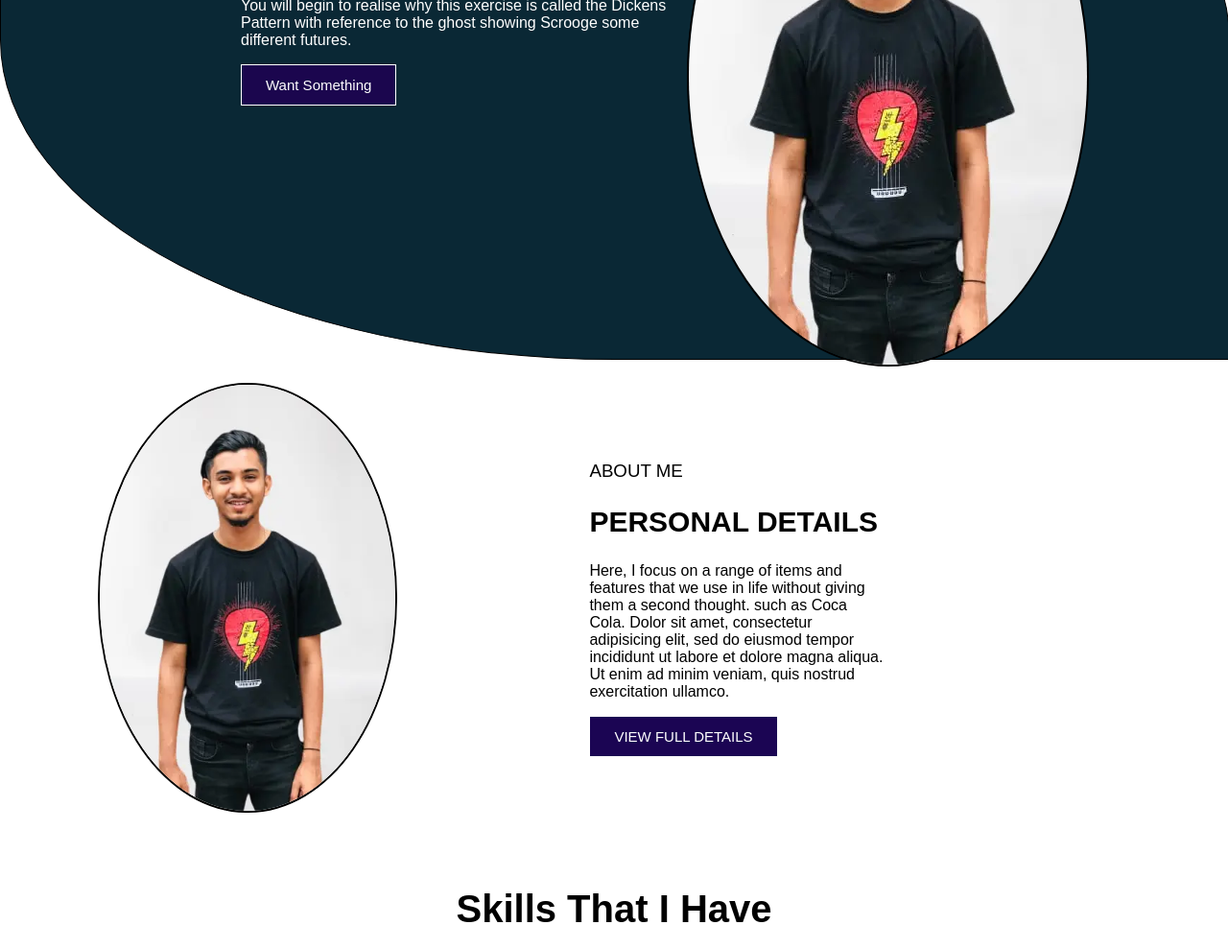
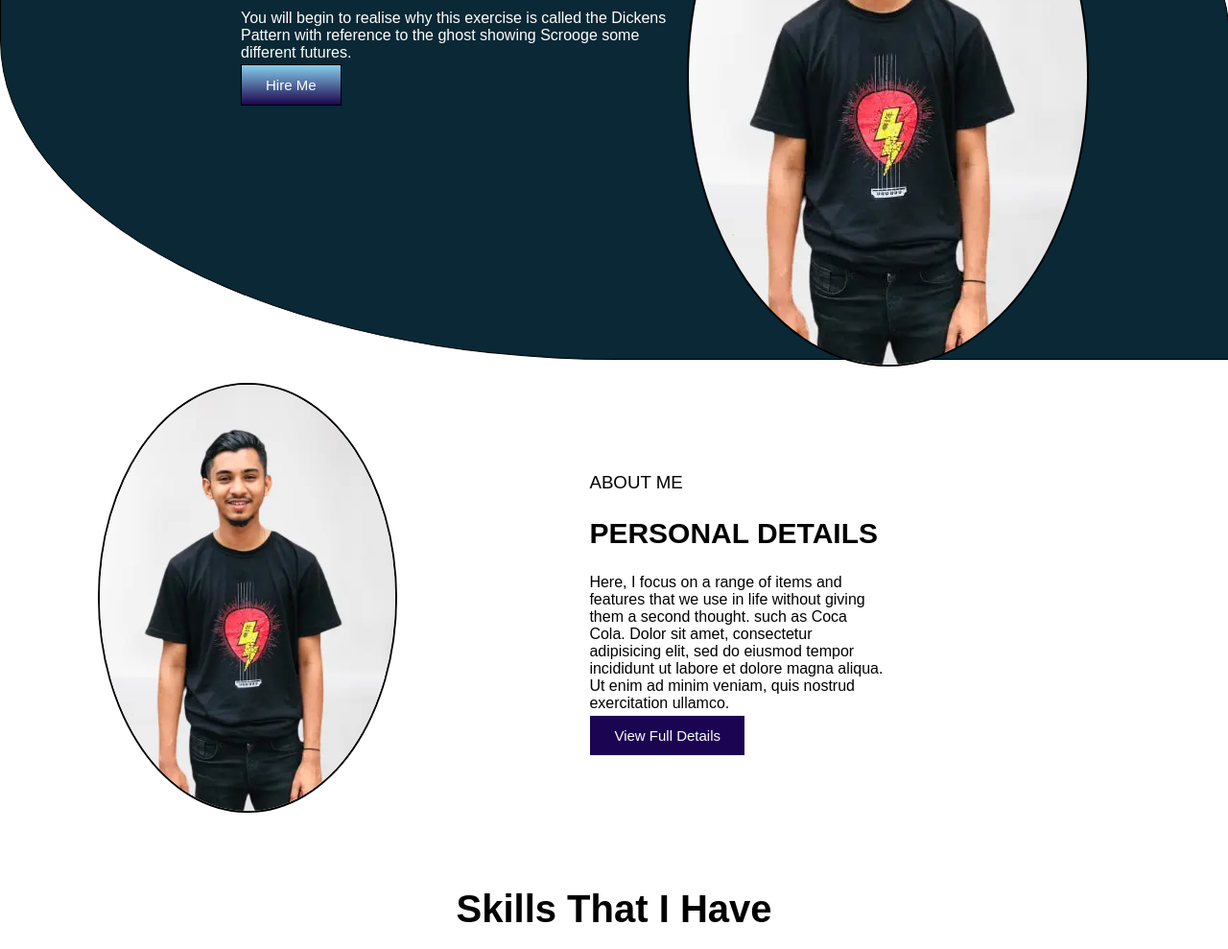
Before and after one commit to AshrafRahi/Personal-porfolio, a plain HTML site: page index.html in a window 1280 px wide. Shown: the part 292-1281 px from the top of the page at 96% size. Drawn offline with Linux system fonts and the light colour scheme.

Commit message:
button add

```diff
--- a/index.html
+++ b/index.html
@@ -33,8 +33,8 @@
                 <h3>It's ME</h3>
                 <h1>Ashraf Rahi</h1>
                 <p>You will begin to realise why this exercise is called the Dickens Pattern with reference to the ghost showing Scrooge some different futures.</p>
+                <a  target="_blank" href="https://www.linkedin.com/in/ashrafrahi/" class="rahi1-button">Hire Me</a>
 
-                <button class="button">Want Something</button>
             </div>
             <div class="rahi2">
                 <div class="profile">
@@ -53,7 +53,7 @@
             <h1>PERSONAL DETAILS</h1>
             <p>Here, I focus on a range of items and features that we use in life without giving them a second thought. such as Coca Cola. Dolor sit amet, consectetur adipisicing elit, sed do eiusmod tempor incididunt ut labore et dolore magna aliqua. Ut enim ad minim veniam, quis nostrud exercitation ullamco.</p>
 
-            <button class="button">VIEW FULL DETAILS</button>
+            <a  target="_blank" href="https://www.linkedin.com/in/ashrafrahi/" class="rahi4-button">View Full Details</a>
         </div>
 
 </section>
--- a/style.css
+++ b/style.css
@@ -88,16 +88,18 @@ header .nav ul li a:hover{
 .section1.rahi1 p{
     font-weight: 20%;
 }
-.rahi1 button{
+.rahi1-button{
     padding: 12px 25px;
-    background-color: #1b064e;
+    background-image: linear-gradient(skyblue, #1b064e);
     outline: none;
     color: white;
     border: 1px solid ;
+    border-color: black;
     font-size: 15px;
     cursor: pointer;
+    text-decoration: none;
 }
-.rahi1 button:hover{
+.rahi1-button:hover{
     box-shadow:10px 10px 50px rgba(10, 233, 43, 0.5);
     outline: none;
 }
@@ -129,8 +131,9 @@ header .nav ul li a:hover{
 .section2 .rahi4 p{
     font-weight: 10%;
 }
-.rahi4 button{
+.rahi4-button{
     padding: 12px 25px;
+    text-decoration: none;
     background-color: #1b0553;
     outline: none;
     color: white;
@@ -138,7 +141,7 @@ header .nav ul li a:hover{
     font-size: 15px;
     cursor: pointer;
 }
-.rahi4 button:hover{
+.rahi4-button:hover{
     box-shadow:10px 10px 50px rgba(16, 245, 207, 0.5);
     outline: none;
 }
```
